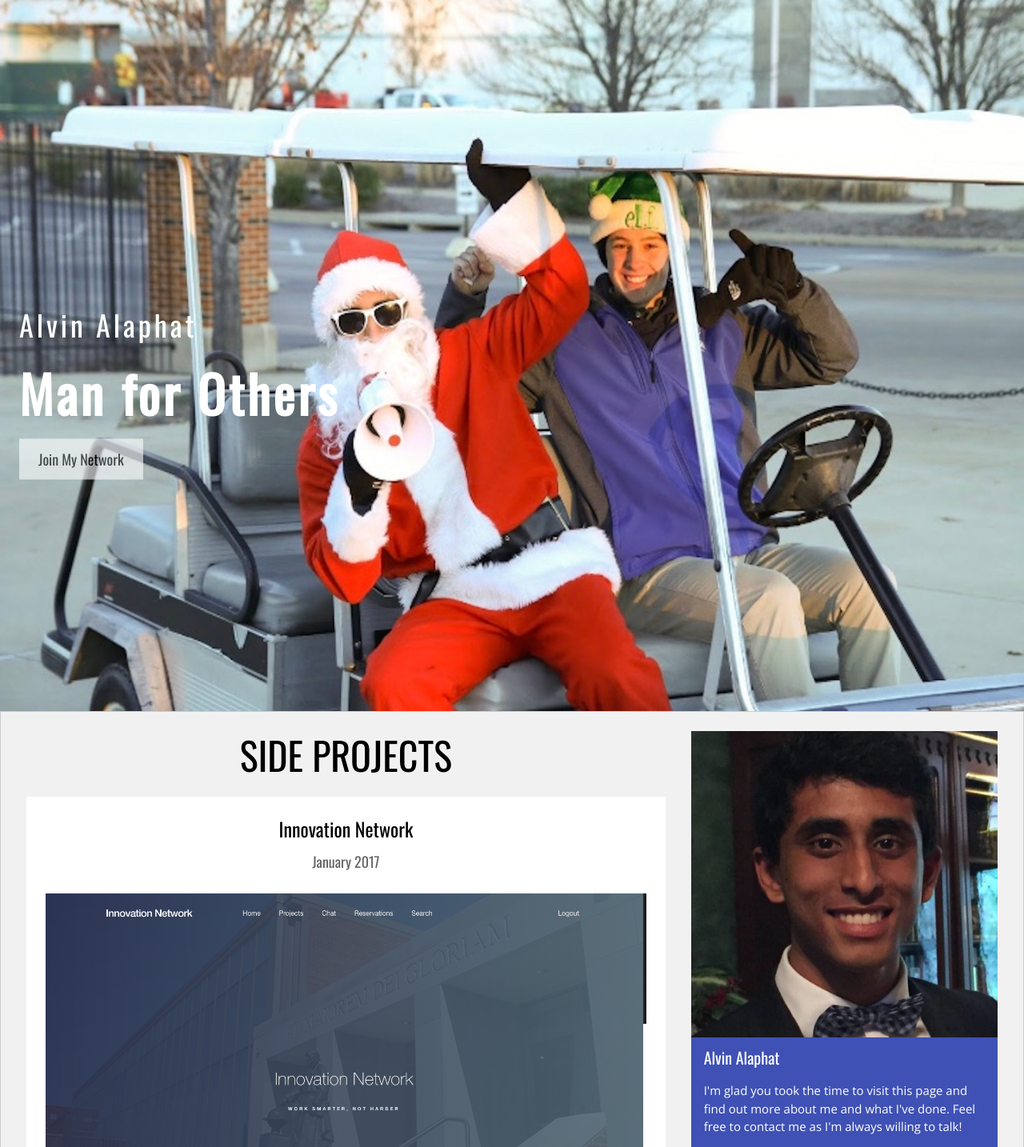
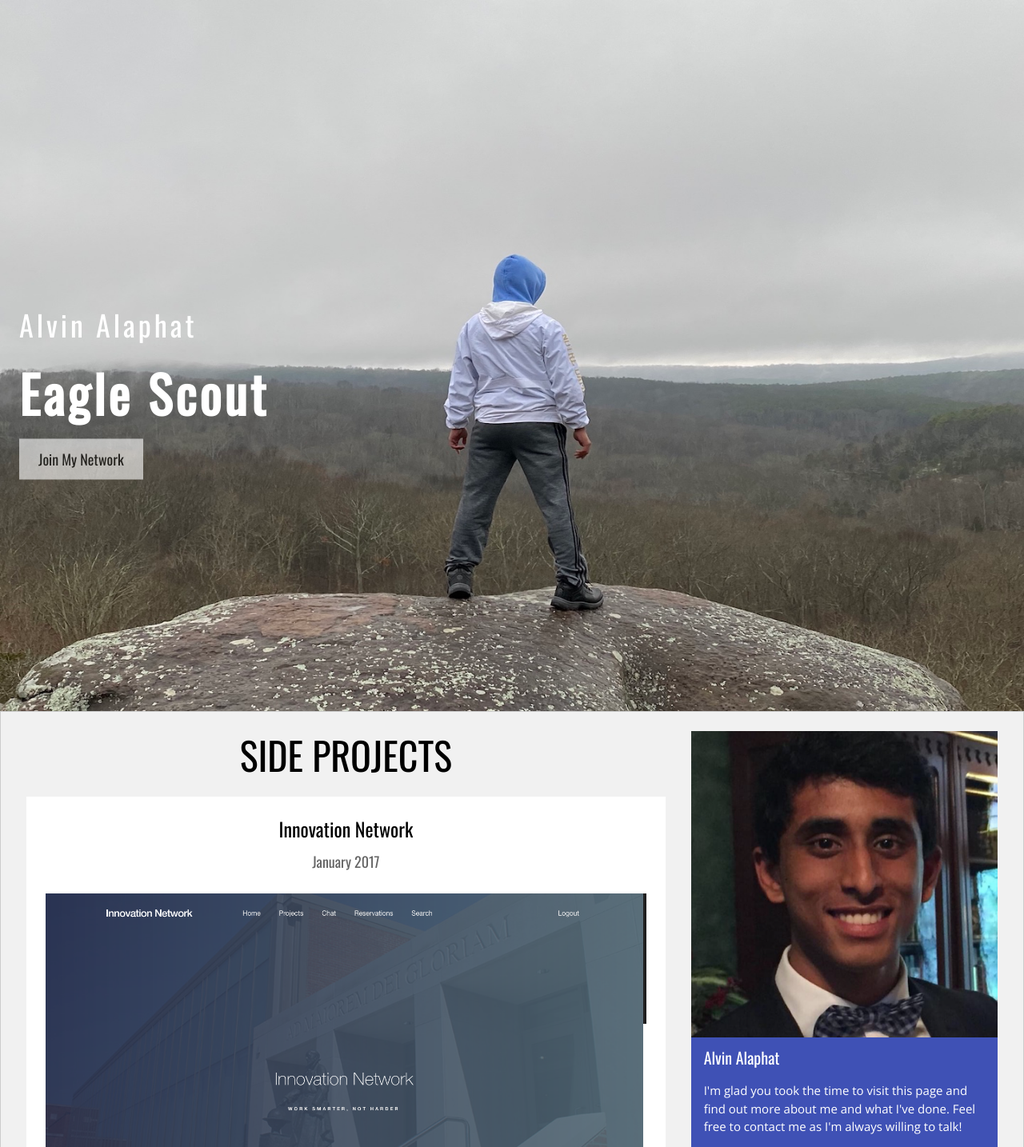
Before and after one commit to alvinalaphat/Azure-Personal-Website, a Flask app: page / in a window 1280 px wide. Shown: the top 1434 px of the page at 80% size. Run offline with Flask 2, Linux system fonts and the light colour scheme.

Commit message:
big changes

```diff
--- a/templates/dashboard.html
+++ b/templates/dashboard.html
@@ -75,15 +75,15 @@ body {
   <header class="w3-display-container w3-wide" id="home">
       <div style="width:fit-content height:fit-content" >
         <img class="w3-image mySlides w3-animate-right" src="./static/images/tedx.jpg" alt="tedx" >
+        <img class="w3-image mySlides w3-animate-right" src="./static/images/traveler2.jpg" alt="traveler">
         <img class="w3-image mySlides w3-animate-right" src="./static/images/manforothers.jpg" alt="manforothers">
-        <img class="w3-image mySlides w3-animate-right" src="./static/images/traveler.jpg" alt="traveler">
       </div>
     <div class="w3-display-left w3-padding-large">
       <br><br><br><br>
       <h1 class="w3-text-white">Alvin Alaphat</h1>
       <h1 class="w3-jumbo myTextSlide w3-animate-right w3-text-white w3-hide-small"><b>Tedx Speaker</b></h1>
+      <h1 class="w3-jumbo myTextSlide w3-animate-right w3-text-white w3-hide-small"><b>Eagle Scout</b></h1>
       <h1 class="w3-jumbo myTextSlide w3-animate-right w3-text-white w3-hide-small"><b>Man for Others</b></h1>
-      <h1 class="w3-jumbo myTextSlide w3-animate-right w3-text-white w3-hide-small"><b>Eagle Scout</b></h1>
       <h6><button class="w3-button w3-white w3-padding-large w3-large w3-opacity w3-hover-opacity-off" onclick="document.getElementById('subscribe').style.display='block'">Join My Network</button></h6>
     </div>
   </header>
```
Also changed, not shown: static/images/traveler2.jpg (added).
